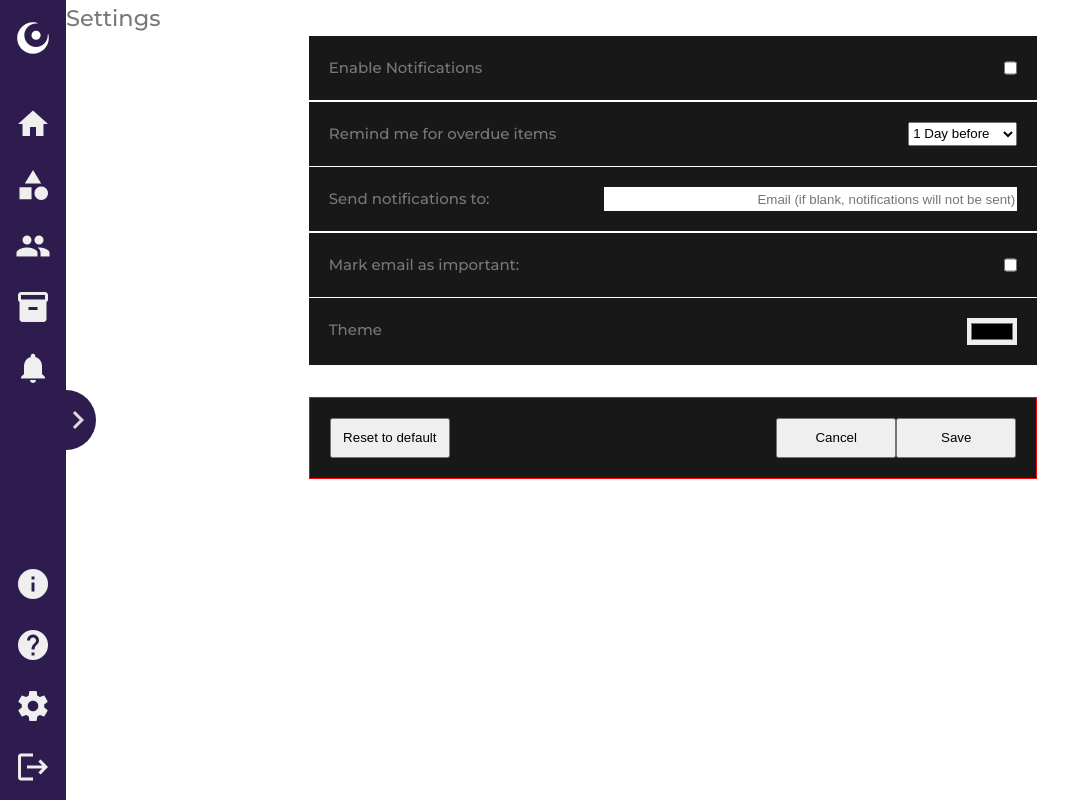
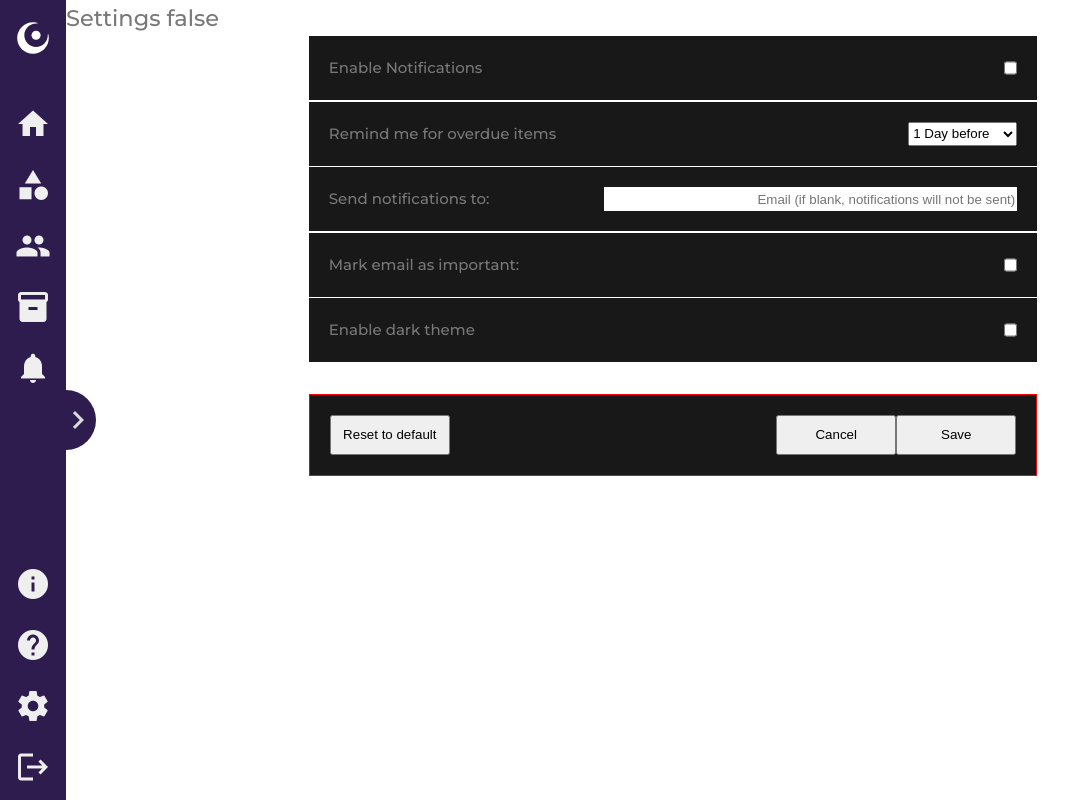
Before and after one commit to Appl3s-3/Aphelia-Front, a Vue app: page /settings in a window 1280 px wide. Shown: the whole page, without its empty margins (0-1084 px from the left). Built offline with nearby package versions, Linux system fonts and the light colour scheme.

Commit message:
settings save need to add redirect

```diff
--- a/src/store/useSettings.js
+++ b/src/store/useSettings.js
@@ -3,8 +3,11 @@ import { defineStore } from 'pinia'
 export const useSettings = defineStore('settingsStore', {
     state: () => {
         return {
-            customReminder: false
-
+            notificationEnabled: false,
+            notificationTime: 0, // number of days before
+            notificationEmail: "",
+            notificationImportant: false,
+            darkTheme: false,
         }
     }
 })
--- a/src/views/Settings.vue
+++ b/src/views/Settings.vue
@@ -1,23 +1,48 @@
 <script setup>
 import { useSelf } from '../store/useSelf'
+import { useSettings } from '../store/useSettings'
+import { reactive } from 'vue'
 
 const selfStore = useSelf()
+const settingsStore = useSettings()
+
+const state = reactive({
+    notificationEnabled: false,
+    notificationTime: "",
+    notificationEmail: "",
+    notificationImportant: false,
+    darkTheme: false,
+ })
+
+// save settings then redirect to dashboard
+const save_settings = () => {
+    settingsStore.notificationEnabled = state.notificationEnabled
+    settingsStore.notificationTime = state.notificationTime
+    settingsStore.notificationEmail = state.notificationEmail
+    settingsStore.notificationImportant = state.notificationImportant
+    settingsStore.darkTheme = state.darkTheme
+}
+
+// redirect back to dashboard
+const cancel_settings = () => {
+    settingsStore.notificationEnabled = state.notificationEnabled
+}
 
 </script>
 
 <template>
     <div class="settings settings-container">
-        <h2 class="apheleia">Settings</h2>
+        <h2 class="apheleia">Settings {{state.notificationEnabled}}</h2>
         <div class="settings-layout">
             <div class="settings-list-container">
                 <ul class="settings-list">
                     <li class="settings-list-item">
                         <label for="enable-notifications">Enable Notifications</label>
-                        <input type="checkbox" name="enable-notifications" />
+                        <input type="checkbox" name="enable-notifications" @input="event => state.notificationEnabled = event.target.checked"/>
                     </li>
                     <li class="settings-list-item">
                         <label for="reminders">Remind me for overdue items</label>
-                        <select name="reminders">
+                        <select name="reminders" @input="event => state.notificationTime = event.target.value">
                             <option value="one">1 Day before</option>
                             <option value="three">3 Days before</option>
                             <option value="seven">1 Week before</option>
@@ -26,7 +51,7 @@ const selfStore = useSelf()
                             <option value="custom">Custom</option>
                         </select>
                         <div v-if="customReminder">
-                            <input type="number" min="0" max="28" step="1" value="2" />
+                            <input type="number" min="0" max="28" step="1" value="2" @input="event => state.notificationTime = event.target.value"/>
                             <p>Days before</p>
                         </div>
                     </li>
@@ -37,22 +62,23 @@ const selfStore = useSelf()
                             name="notification-email"
                             placeholder="Email (if blank, notifications will not be sent)"
                             class="apheleia small-area text"
+                            @input="event => state.notificationEmail = event.target.value"
                         />
                     </li>
                     <li class="settings-list-item">
                         Mark email as important:
-                        <input type="checkbox" name="enable-important-email" />
+                        <input type="checkbox" name="enable-important-email" @input="event => state.notificationTime = event.target.checked"/>
                     </li>
                     <li class="settings-list-item">
-                        Theme
-                        <input type="color" />
+                        Enable dark theme
+                        <input type="checkbox" @input="event => state.darkTheme = event.target.checked"/>
                         <!-- Probably a theme component otherwise this would be FAT -->
                     </li>
                     <li class="settings-submit-container" id="submit-settings">
                         <button type="reset" class="apheleia reset">Reset to default</button>
                         <div>
-                            <button type="button" class="apheleia cancel">Cancel</button>
-                            <button type="button" class="apheleia save">Save</button>
+                            <button type="button" class="apheleia cancel" @click="cancel_settings">Cancel</button>
+                            <button type="button" class="apheleia save" @click="save_settings">Save</button>
                         </div>
                     </li>
                 </ul>
```
